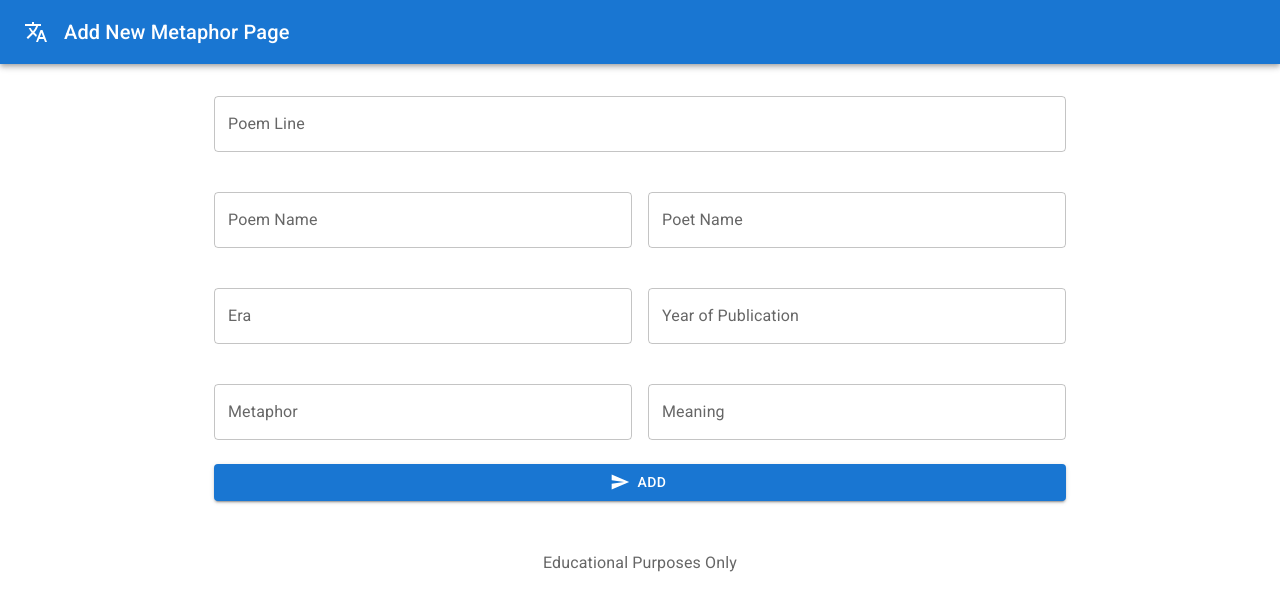
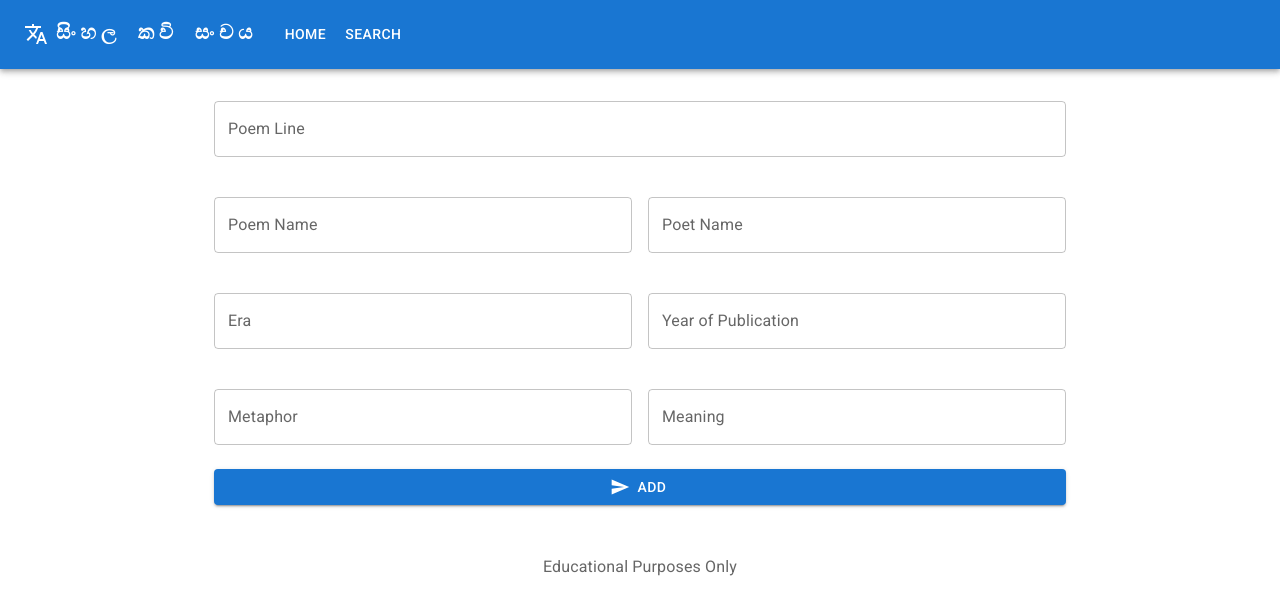
Before and after one commit to Sathira443/Sinhala_Poems_Search_Engine, a React (Create React App) app in the folder front-end/: page /addNewPage in a window 1280 px wide. Shown: the top 614 px of the page. Built offline with nearby package versions, Linux system fonts and the light colour scheme.

Commit message:
App bar added for add new page

```diff
--- a/front-end/src/components/AddNewPage.js
+++ b/front-end/src/components/AddNewPage.js
@@ -11,6 +11,11 @@
 import SendIcon from "@mui/icons-material/Send";
 import TextField from "@mui/material/TextField";
 import { createTheme, ThemeProvider } from "@mui/material/styles";
+import IconButton from "@mui/material/IconButton";
+import Menu from "@mui/material/Menu";
+import MenuIcon from "@mui/icons-material/Menu";
+import Link from "@mui/material/Link";
+import MenuItem from "@mui/material/MenuItem";
 
 const defaultTheme = createTheme();
 const darkTheme = createTheme({
@@ -20,16 +25,119 @@
 });
 
 export default function AddNewPage() {
+  const [anchorElNav, setAnchorElNav] = React.useState(null);
+
+  const handleOpenNavMenu = (event) => {
+    setAnchorElNav(event.currentTarget);
+  };
+
+  const handleCloseNavMenu = () => {
+    setAnchorElNav(null);
+  };
+
   return (
     <ThemeProvider theme={defaultTheme}>
       <CssBaseline />
-      <AppBar position="relative">
-        <Toolbar>
-          <Translate sx={{ mr: 2 }} />
-          <Typography variant="h6" color="inherit" noWrap>
-            Add New Metaphor Page
-          </Typography>
-        </Toolbar>
+      <AppBar position="static">
+        <Container maxWidth="xl">
+          <Toolbar disableGutters>
+            <Translate sx={{ display: { xs: "none", md: "flex" }, mr: 1 }} />
+            <Typography
+              variant="h6"
+              noWrap
+              component="a"
+              href="/homePage"
+              sx={{
+                mr: 2,
+                display: { xs: "none", md: "flex" },
+                fontFamily: "monospace",
+                fontWeight: 700,
+                letterSpacing: ".3rem",
+                color: "inherit",
+                textDecoration: "none",
+              }}
+            >
+              සිංහල කවි සංචය
+            </Typography>
+
+            <Box sx={{ flexGrow: 1, display: { xs: "flex", md: "none" } }}>
+              <IconButton
+                size="large"
+                aria-label="account of current user"
+                aria-controls="menu-appbar"
+                aria-haspopup="true"
+                onClick={handleOpenNavMenu}
+                color="inherit"
+              >
+                <MenuIcon />
+              </IconButton>
+              <Menu
+                id="menu-appbar"
+                anchorEl={anchorElNav}
+                anchorOrigin={{
+                  vertical: "bottom",
+                  horizontal: "left",
+                }}
+                keepMounted
+                transformOrigin={{
+                  vertical: "top",
+                  horizontal: "left",
+                }}
+                open={Boolean(anchorElNav)}
+                onClose={handleCloseNavMenu}
+                sx={{
+                  display: { xs: "block", md: "none" },
+                }}
+              >
+                <MenuItem key="homePageKey" href="/homePage">
+                  <Link href="/homePage" underline="none" color={"inherit"}>
+                    <Typography textAlign="center">Home</Typography>
+                  </Link>
+                </MenuItem>
+                <MenuItem key="searchPageKey" href="/searchPage">
+                  <Link href="/searchPage" underline="none" color={"inherit"}>
+                    <Typography textAlign="center">Search</Typography>
+                  </Link>
+                </MenuItem>
+              </Menu>
+            </Box>
+            <Translate sx={{ display: { xs: "flex", md: "none" }, mr: 1 }} />
+            <Typography
+              variant="h5"
+              noWrap
+              component="a"
+              href="/homePage"
+              sx={{
+                mr: 2,
+                display: { xs: "flex", md: "none" },
+                flexGrow: 1,
+                fontFamily: "monospace",
+                fontWeight: 700,
+                letterSpacing: ".3rem",
+                color: "inherit",
+                textDecoration: "none",
+              }}
+            >
+              සිංහල කවි සංචය
+            </Typography>
+            <Box sx={{ flexGrow: 1, display: { xs: "none", md: "flex" } }}>
+              <Button
+                key={"homePageKey"}
+                href="/homePage"
+                sx={{ my: 2, color: "white", display: "block" }}
+              >
+                Home
+              </Button>
+              <Button
+                key={"searchPageKey"}
+                href="/searchPage"
+                sx={{ my: 2, color: "white", display: "block" }}
+              >
+                Search
+              </Button>
+            </Box>
+          </Toolbar>
+        </Container>
       </AppBar>
       <main>
         <Container maxWidth="md">
--- a/front-end/src/components/SearchPage.js
+++ b/front-end/src/components/SearchPage.js
@@ -76,7 +76,6 @@
   const [meaningQuery, setMeaningQuery] = useState("");
 
   const [anchorElNav, setAnchorElNav] = React.useState(null);
-  const [anchorElUser, setAnchorElUser] = React.useState(null);
 
   const handleOpenNavMenu = (event) => {
     setAnchorElNav(event.currentTarget);
```
